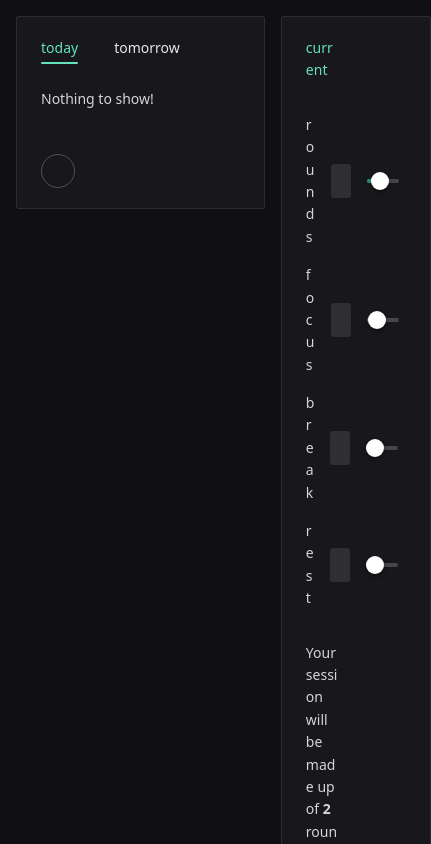
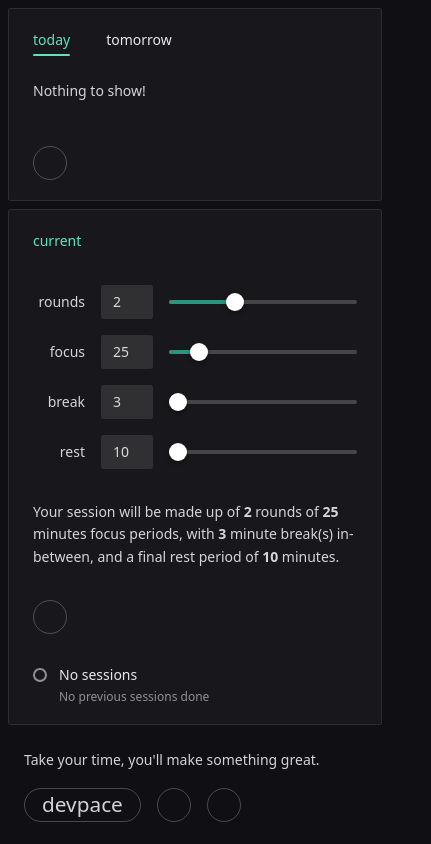
Before and after one commit to ahme-dev/devpace, a Vue app: page / in a window 390 px wide. Shown: the top 844 px of the page, 431 px wide, since content can reach past the window. Built offline with nearby package versions, Linux system fonts and the light colour scheme; some icons are missing.

Commit message:
feat: add some responsive sizing

```diff
--- a/src/App.vue
+++ b/src/App.vue
@@ -7,16 +7,7 @@
 
 <template>
 	<NConfigProvider :theme="darkTheme">
-		<div
-			style="
-				min-height: 100vh;
-				min-width: 100vw;
-				display: grid;
-				grid-template-columns: repeat(2, 1fr);
-				padding: 1rem;
-				gap: 1rem;
-			"
-		>
+		<div class="app">
 			<Notes style="height: fit-content" />
 
 			<Pomodoro style="height: fit-content" />
@@ -28,3 +19,25 @@
 		<NGlobalStyle></NGlobalStyle>
 	</NConfigProvider>
 </template>
+
+<style>
+	.app {
+		min-height: 100vh;
+		min-width: 100vw;
+
+		display: grid;
+		grid-template-columns: repeat(2, 1fr);
+
+		padding: 1rem;
+		gap: 1rem;
+	}
+
+	@media screen and (max-width: 600px) {
+		.app {
+			grid-template-columns: repeat(1, 1fr);
+
+			padding: 0.5rem;
+			gap: 0.5rem;
+		}
+	}
+</style>
--- a/src/components/Pomodoro.vue
+++ b/src/components/Pomodoro.vue
@@ -27,10 +27,8 @@
 
 <template>
 	<NCard>
-		<div
-			style="display: grid; grid-template-columns: repeat(3, 1fr); gap: 2rem"
-		>
-			<!-- Pomodoro -->
+		<div class="pomodoro">
+			<!-- Session -->
 			<div
 				style="
 					grid-column: 1/3;
@@ -84,3 +82,17 @@
 		</div>
 	</NCard>
 </template>
+
+<style>
+	.pomodoro {
+		display: grid;
+		grid-template-columns: repeat(3, 1fr);
+		gap: 2rem;
+	}
+
+	@media screen and (max-width: 600px) {
+		.pomodoro {
+			grid-template-columns: repeat(1, 1fr);
+		}
+	}
+</style>
```
